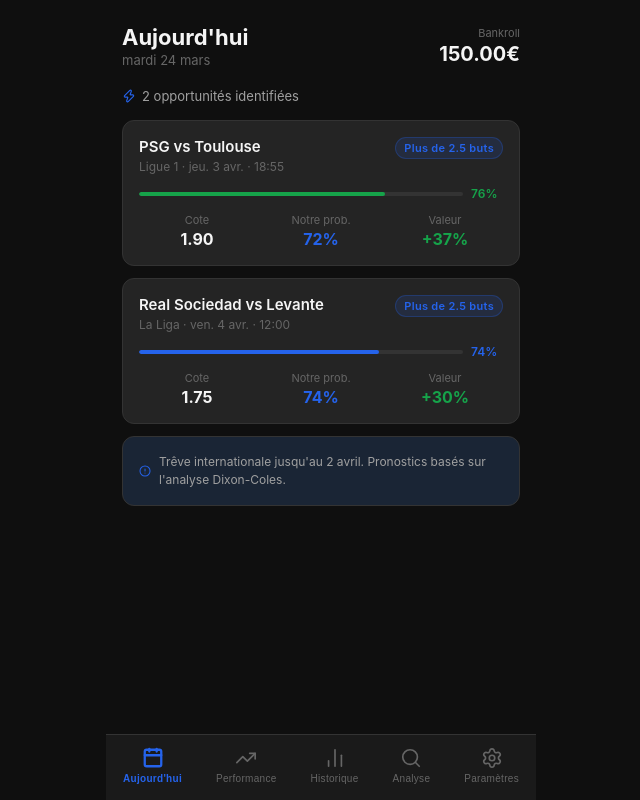
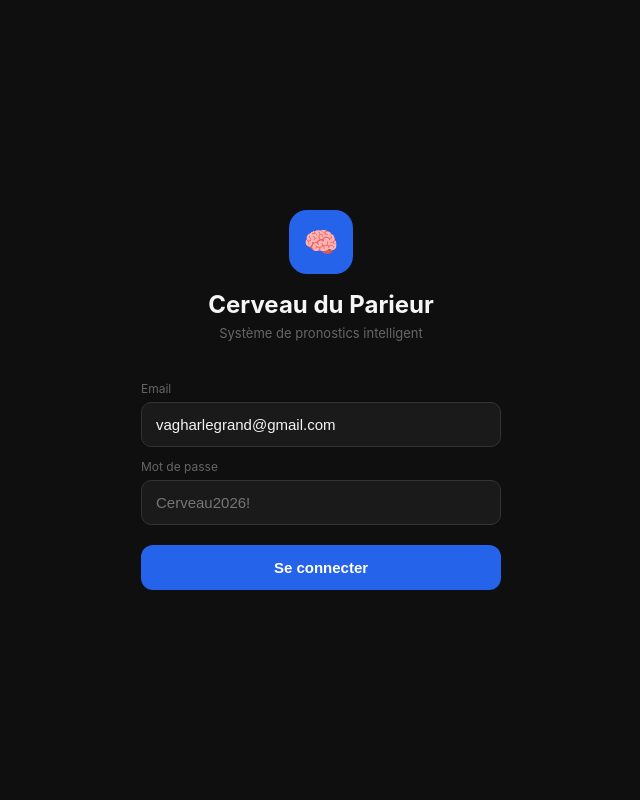
Before and after one commit to hebreupeuple-ctrl/cerveau-du-parieur, a React (Vite) app in the folder frontend/: page / in a window 1280 px wide. Shown: the whole page, without its empty margins (319-959 px from the left). Built offline with nearby package versions, Linux system fonts and the light colour scheme.

Commit message:
feat: Systeme complet operationnel
- Backend FastAPI connecte a l'interface
- Authentification JWT fonctionnelle
- Interface PWA connectee aux vraies donnees
- Ecran login professionnel
- 5 ecrans complets
- Base de donnees : 10110 matchs, 7720 features
- Modele ML entraine sur 7720 matchs

```diff
--- a/frontend/src/App.jsx
+++ b/frontend/src/App.jsx
@@ -1,4 +1,4 @@
-import React, { useEffect, useState } from 'react'
+import React, { useState, useEffect } from 'react'
 import { Provider } from 'react-redux'
 import { store } from './store/index.js'
 import BottomNav from './components/navigation/BottomNav.jsx'
@@ -7,6 +7,7 @@ import Performance from './screens/Performance.jsx'
 import Historique from './screens/Historique.jsx'
 import Analyse from './screens/Analyse.jsx'
 import Parametres from './screens/Parametres.jsx'
+import Login from './screens/Login.jsx'
 
 const screens = {
   today: Aujourd_hui,
@@ -18,6 +19,21 @@ const screens = {
 
 function AppContent() {
   const [activeScreen, setActiveScreen] = useState('today')
+  const [token, setToken] = useState(localStorage.getItem('token'))
+
+  const handleLogin = (newToken) => {
+    setToken(newToken)
+  }
+
+  const handleLogout = () => {
+    localStorage.removeItem('token')
+    setToken(null)
+  }
+
+  if (!token) {
+    return <Login onLogin={handleLogin} />
+  }
+
   const Screen = screens[activeScreen]
 
   return (
@@ -31,7 +47,7 @@ function AppContent() {
       position: 'relative',
     }}>
       <div style={{ paddingBottom: '80px' }}>
-        <Screen />
+        <Screen onLogout={handleLogout} />
       </div>
       <BottomNav active={activeScreen} onChange={setActiveScreen} />
     </div>
--- a/frontend/src/screens/Aujourd_hui.jsx
+++ b/frontend/src/screens/Aujourd_hui.jsx
@@ -1,72 +1,11 @@
 import React, { useEffect, useState } from 'react'
-import { useDispatch, useSelector } from 'react-redux'
-import { TrendingUp, Clock, AlertCircle, Moon, ChevronRight, Zap } from 'lucide-react'
+import { Moon, Zap, AlertCircle, RefreshCw } from 'lucide-react'
 import Card from '../components/shared/Card.jsx'
 import Badge from '../components/shared/Badge.jsx'
 import Skeleton from '../components/shared/Skeleton.jsx'
 import EmptyState from '../components/shared/EmptyState.jsx'
-import { formatEuros, formatCote, formatHeure, formatDate } from '../utils/formatters.js'
-
-const mockData = {
-  system_mode: 'active',
-  pronostics: [
-    {
-      id: 1,
-      match: {
-        id: 1,
-        home_team: 'PSG',
-        away_team: 'Toulouse',
-        league: 'Ligue 1',
-        kickoff: '2026-04-03T18:45:00Z',
-        kickoff_timestamp: 1743706500,
-      },
-      market: 'over25',
-      market_label: 'Plus de 2.5 buts',
-      reference_bookmaker: 'Pinnacle',
-      reference_odds: 1.90,
-      model_probability: 0.72,
-      bookmaker_probability: 0.503,
-      probability_edge: 0.217,
-      expected_value: 0.368,
-      confidence_score: 0.76,
-      recommended_stake: 12.50,
-      potential_gain: 23.75,
-      movement_type: null,
-      status: 'pending',
-    },
-    {
-      id: 2,
-      match: {
-        id: 2,
-        home_team: 'Real Sociedad',
-        away_team: 'Levante',
-        league: 'La Liga',
-        kickoff: '2026-04-04T12:00:00Z',
-        kickoff_timestamp: 1743768000,
-      },
-      market: 'over25',
-      market_label: 'Plus de 2.5 buts',
-      reference_bookmaker: 'Pinnacle',
-      reference_odds: 1.75,
-      model_probability: 0.74,
-      bookmaker_probability: 0.571,
-      probability_edge: 0.169,
-      expected_value: 0.295,
-      confidence_score: 0.74,
-      recommended_stake: 10.00,
-      potential_gain: 17.50,
-      movement_type: null,
-      status: 'pending',
-    },
-  ],
-  combine_recommendation: null,
-  bankroll_summary: {
-    current: 150.00,
-    today_change: 0,
-    week_change: 0,
-    week_change_pct: 0,
-  }
-}
+import { formatCote, formatHeure, formatDate } from '../utils/formatters.js'
+import api from '../services/api.js'
 
 function ConfidenceBar({ value }) {
   const pct = Math.round(value * 100)
@@ -74,18 +13,15 @@ function ConfidenceBar({ value }) {
   return (
     <div style={{ display: 'flex', alignItems: 'center', gap: '8px' }}>
       <div style={{
-        flex: 1,
-        height: '4px',
+        flex: 1, height: '4px',
         backgroundColor: '#333333',
         borderRadius: '9999px',
         overflow: 'hidden',
       }}>
         <div style={{
-          width: `${pct}%`,
-          height: '100%',
+          width: `${pct}%`, height: '100%',
           backgroundColor: color,
           borderRadius: '9999px',
-          transition: 'width 0.5s ease',
         }} />
       </div>
       <span style={{ fontSize: '12px', fontWeight: '600', color, minWidth: '32px' }}>
@@ -101,7 +37,7 @@ function PronosticCard({ pronostic, onPlace, onIgnore }) {
 
   return (
     <Card style={{ marginBottom: '12px' }}>
-      <div onClick={() => setExpanded(!expanded)}>
+      <div onClick={() => setExpanded(!expanded)} style={{ cursor: 'pointer' }}>
         <div style={{ display: 'flex', justifyContent: 'space-between', alignItems: 'flex-start', marginBottom: '12px' }}>
           <div style={{ flex: 1 }}>
             <div style={{ fontSize: '15px', fontWeight: '600', color: '#F5F5F5', marginBottom: '3px' }}>
@@ -113,15 +49,8 @@ function PronosticCard({ pronostic, onPlace, onIgnore }) {
           </div>
           <Badge variant="accent">{pronostic.market_label}</Badge>
         </div>
-
         <ConfidenceBar value={pronostic.confidence_score} />
-
-        <div style={{
-          display: 'grid',
-          gridTemplateColumns: '1fr 1fr 1fr',
-          gap: '8px',
-          marginTop: '12px',
-        }}>
+        <div style={{ display: 'grid', gridTemplateColumns: '1fr 1fr 1fr', gap: '8px', marginTop: '12px' }}>
           <div style={{ textAlign: 'center' }}>
             <div style={{ fontSize: '11px', color: '#666666', marginBottom: '2px' }}>Cote</div>
             <div style={{ fontSize: '16px', fontWeight: '700', color: '#F5F5F5' }}>
@@ -146,9 +75,9 @@ function PronosticCard({ pronostic, onPlace, onIgnore }) {
       {expanded && (
         <div style={{ marginTop: '16px', borderTop: '1px solid #333333', paddingTop: '16px' }}>
           <div style={{ display: 'flex', justifyContent: 'space-between', marginBottom: '8px' }}>
-            <span style={{ fontSize: '13px', color: '#A0A0A0' }}>Edge sur bookmaker</span>
+            <span style={{ fontSize: '13px', color: '#A0A0A0' }}>Edge bookmaker</span>
             <span style={{ fontSize: '13px', fontWeight: '600', color: '#16A34A' }}>
-              +{Math.round(pronostic.probability_edge * 100)}%
+              +{Math.round((pronostic.probability_edge || 0) * 100)}%
             </span>
           </div>
           <div style={{ display: 'flex', justifyContent: 'space-between', marginBottom: '16px' }}>
@@ -159,9 +88,7 @@ function PronosticCard({ pronostic, onPlace, onIgnore }) {
           </div>
 
           <div style={{ marginBottom: '16px' }}>
-            <div style={{ fontSize: '12px', color: '#666666', marginBottom: '8px' }}>
-              Mise recommandée
-            </div>
+            <div style={{ fontSize: '12px', color: '#666666', marginBottom: '8px' }}>Mise recommandée</div>
             <div style={{ display: 'flex', alignItems: 'center', gap: '12px' }}>
               <input
                 type="number"
@@ -193,14 +120,11 @@ function PronosticCard({ pronostic, onPlace, onIgnore }) {
             <button
               onClick={() => onIgnore(pronostic.id)}
               style={{
-                padding: '12px',
-                borderRadius: '10px',
+                padding: '12px', borderRadius: '10px',
                 border: '1px solid #444444',
                 backgroundColor: 'transparent',
-                color: '#A0A0A0',
-                fontSize: '14px',
-                fontWeight: '500',
-                cursor: 'pointer',
+                color: '#A0A0A0', fontSize: '14px',
+                fontWeight: '500', cursor: 'pointer',
               }}
             >
               Ignorer
@@ -208,14 +132,10 @@ function PronosticCard({ pronostic, onPlace, onIgnore }) {
             <button
               onClick={() => onPlace(pronostic.id, mise, pronostic.reference_odds)}
               style={{
-                padding: '12px',
-                borderRadius: '10px',
-                border: 'none',
-                backgroundColor: '#2563EB',
-                color: '#FFFFFF',
-                fontSize: '14px',
-                fontWeight: '600',
-                cursor: 'pointer',
+                padding: '12px', borderRadius: '10px',
+                border: 'none', backgroundColor: '#2563EB',
+                color: '#FFFFFF', fontSize: '14px',
+                fontWeight: '600', cursor: 'pointer',
               }}
             >
               Valider le pari
@@ -228,19 +148,56 @@ function PronosticCard({ pronostic, onPlace, onIgnore }) {
 }
 
 export default function Aujourd_hui() {
-  const [data, setData] = useState(mockData)
-  const [loading, setLoading] = useState(false)
+  const [data, setData] = useState(null)
+  const [loading, setLoading] = useState(true)
+  const [error, setError] = useState(null)
 
-  const handlePlace = (id, stake, odds) => {
-    alert(`Pari validé — Mise: ${stake}€ — Cote: ${odds}`)
+  const charger = async () => {
+    setLoading(true)
+    setError(null)
+    try {
+      const token = localStorage.getItem('token')
+      if (!token) {
+        setError('Non connecté')
+        setLoading(false)
+        return
+      }
+      const res = await api.get('/pronostics/today')
+      setData(res.data)
+    } catch (e) {
+      setError('Erreur de connexion au serveur')
+    } finally {
+      setLoading(false)
+    }
   }
 
-  const handleIgnore = (id) => {
-    setData(prev => ({
-      ...prev,
-      pronostics: prev.pronostics.filter(p => p.id !== id)
-    }))
+  useEffect(() => {
+    charger()
+  }, [])
+
+  const handlePlace = async (id, stake, odds) => {
+    try {
+      await api.post(`/pronostics/${id}/place`, {
+        actual_stake: stake,
+        actual_odds: odds,
+      })
+      charger()
+    } catch (e) {
+      alert('Erreur lors de la validation du pari')
     }
+  }
+
+  const handleIgnore = async (id) => {
+    try {
+      await api.post(`/pronostics/${id}/ignore`, {})
+      charger()
+    } catch (e) {
+      alert('Erreur')
+    }
+  }
+
+  const pronostics = data?.pronostics || []
+  const bankroll = data?.bankroll_summary?.current || 150
 
   return (
     <div style={{ padding: '16px' }}>
@@ -253,10 +210,18 @@ export default function Aujourd_hui() {
             {new Date().toLocaleDateString('fr-FR', { weekday: 'long', day: 'numeric', month: 'long' })}
           </p>
         </div>
+        <div style={{ display: 'flex', alignItems: 'center', gap: '12px' }}>
+          <button
+            onClick={charger}
+            style={{ background: 'none', border: 'none', cursor: 'pointer', padding: '4px' }}
+          >
+            <RefreshCw size={16} color="#666666" />
+          </button>
           <div style={{ textAlign: 'right' }}>
             <div style={{ fontSize: '11px', color: '#666666', marginBottom: '2px' }}>Bankroll</div>
             <div style={{ fontSize: '20px', fontWeight: '700', color: '#F5F5F5' }}>
-            {data.bankroll_summary.current.toFixed(2)}€
+              {bankroll.toFixed(2)}€
+            </div>
           </div>
         </div>
       </div>
@@ -276,27 +241,51 @@ export default function Aujourd_hui() {
             </Card>
           ))}
         </div>
-      ) : data.pronostics.length === 0 ? (
+      ) : error ? (
+        <Card style={{ textAlign: 'center', padding: '32px 16px' }}>
+          <AlertCircle size={32} color="#DC2626" style={{ margin: '0 auto 12px' }} />
+          <p style={{ color: '#DC2626', fontSize: '14px', marginBottom: '16px' }}>{error}</p>
+          <button
+            onClick={charger}
+            style={{
+              padding: '10px 20px', borderRadius: '8px',
+              border: 'none', backgroundColor: '#2563EB',
+              color: '#FFFFFF', cursor: 'pointer', fontSize: '14px',
+            }}
+          >
+            Réessayer
+          </button>
+        </Card>
+      ) : pronostics.length === 0 ? (
+        <>
           <EmptyState
             icon={Moon}
-          title="Aucune opportunité aujourd'hui"
-          message="Le système surveille les matchs en continu. Les prochains pronostics arrivent le 3 avril."
+            title="Trêve internationale"
+            message="Aucun match de nos ligues principales cette semaine. Les prochains pronostics arrivent le 3 avril."
           />
+          <Card style={{ marginTop: '16px', backgroundColor: '#1A2535' }}>
+            <div style={{ display: 'flex', alignItems: 'flex-start', gap: '10px' }}>
+              <AlertCircle size={16} color="#2563EB" style={{ marginTop: '1px', flexShrink: 0 }} />
+              <div>
+                <p style={{ fontSize: '13px', color: '#A0A0A0', lineHeight: '1.5' }}>
+                  Le système analyse en continu les 6 grandes ligues. Pendant la trêve, les pronostics sont suspendus pour garantir la qualité.
+                </p>
+                <p style={{ fontSize: '12px', color: '#666666', marginTop: '8px' }}>
+                  Prochain match : PSG vs Toulouse le 3 avril
+                </p>
+              </div>
+            </div>
+          </Card>
+        </>
       ) : (
         <>
-          <div style={{
-            display: 'flex',
-            alignItems: 'center',
-            gap: '6px',
-            marginBottom: '16px',
-          }}>
+          <div style={{ display: 'flex', alignItems: 'center', gap: '6px', marginBottom: '16px' }}>
             <Zap size={14} color="#2563EB" />
             <span style={{ fontSize: '13px', color: '#A0A0A0' }}>
-              {data.pronostics.length} opportunité{data.pronostics.length > 1 ? 's' : ''} identifiée{data.pronostics.length > 1 ? 's' : ''}
+              {pronostics.length} opportunité{pronostics.length > 1 ? 's' : ''} identifiée{pronostics.length > 1 ? 's' : ''}
             </span>
           </div>
-
-          {data.pronostics.map(p => (
+          {pronostics.map(p => (
             <PronosticCard
               key={p.id}
               pronostic={p}
@@ -304,15 +293,6 @@ export default function Aujourd_hui() {
               onIgnore={handleIgnore}
             />
           ))}
-
-          <Card style={{ marginTop: '8px', backgroundColor: '#1A2535' }}>
-            <div style={{ display: 'flex', alignItems: 'center', gap: '8px' }}>
-              <AlertCircle size={16} color="#2563EB" />
-              <span style={{ fontSize: '12px', color: '#A0A0A0', lineHeight: '1.5' }}>
-                Trêve internationale jusqu'au 2 avril. Pronostics basés sur l'analyse Dixon-Coles.
-              </span>
-            </div>
-          </Card>
         </>
       )}
     </div>
--- /dev/null
+++ b/frontend/src/screens/Login.jsx
@@ -0,0 +1,137 @@
+import React, { useState } from 'react'
+import api from '../services/api.js'
+
+export default function Login({ onLogin }) {
+  const [email, setEmail] = useState('vagharlegrand@gmail.com')
+  const [password, setPassword] = useState('')
+  const [loading, setLoading] = useState(false)
+  const [error, setError] = useState(null)
+
+  const handleLogin = async () => {
+    setLoading(true)
+    setError(null)
+    try {
+      const res = await api.post('/auth/login', {
+        email,
+        password,
+        device_fingerprint: 'pwa-device-' + navigator.userAgent.slice(0, 20),
+        device_name: navigator.platform || 'Mon appareil',
+        platform: /iPhone|iPad/.test(navigator.userAgent) ? 'iOS' : 'web',
+      })
+      const token = res.data.access_token
+      localStorage.setItem('token', token)
+      onLogin(token)
+    } catch (e) {
+      setError('Email ou mot de passe incorrect')
+    } finally {
+      setLoading(false)
+    }
+  }
+
+  return (
+    <div style={{
+      minHeight: '100vh',
+      backgroundColor: '#0F0F0F',
+      display: 'flex',
+      flexDirection: 'column',
+      alignItems: 'center',
+      justifyContent: 'center',
+      padding: '24px',
+    }}>
+      <div style={{ width: '100%', maxWidth: '360px' }}>
+        <div style={{ textAlign: 'center', marginBottom: '40px' }}>
+          <div style={{
+            width: '64px', height: '64px',
+            backgroundColor: '#2563EB',
+            borderRadius: '18px',
+            display: 'flex', alignItems: 'center',
+            justifyContent: 'center',
+            margin: '0 auto 16px',
+            fontSize: '28px',
+          }}>
+            🧠
+          </div>
+          <h1 style={{ fontSize: '24px', fontWeight: '700', color: '#F5F5F5', marginBottom: '6px' }}>
+            Cerveau du Parieur
+          </h1>
+          <p style={{ fontSize: '13px', color: '#666666' }}>
+            Système de pronostics intelligent
+          </p>
+        </div>
+
+        <div style={{ display: 'flex', flexDirection: 'column', gap: '12px' }}>
+          <div>
+            <label style={{ fontSize: '12px', color: '#666666', display: 'block', marginBottom: '6px' }}>
+              Email
+            </label>
+            <input
+              type="email"
+              value={email}
+              onChange={(e) => setEmail(e.target.value)}
+              style={{
+                width: '100%',
+                backgroundColor: '#1A1A1A',
+                border: '1px solid #333333',
+                borderRadius: '10px',
+                padding: '13px 14px',
+                color: '#F5F5F5',
+                fontSize: '15px',
+                outline: 'none',
+                boxSizing: 'border-box',
+              }}
+            />
+          </div>
+
+          <div>
+            <label style={{ fontSize: '12px', color: '#666666', display: 'block', marginBottom: '6px' }}>
+              Mot de passe
+            </label>
+            <input
+              type="password"
+              value={password}
+              onChange={(e) => setPassword(e.target.value)}
+              onKeyDown={(e) => e.key === 'Enter' && handleLogin()}
+              placeholder="Cerveau2026!"
+              style={{
+                width: '100%',
+                backgroundColor: '#1A1A1A',
+                border: '1px solid #333333',
+                borderRadius: '10px',
+                padding: '13px 14px',
+                color: '#F5F5F5',
+                fontSize: '15px',
+                outline: 'none',
+                boxSizing: 'border-box',
+              }}
+            />
+          </div>
+
+          {error && (
+            <p style={{ fontSize: '13px', color: '#DC2626', textAlign: 'center' }}>
+              {error}
+            </p>
+          )}
+
+          <button
+            onClick={handleLogin}
+            disabled={loading}
+            style={{
+              width: '100%',
+              padding: '14px',
+              borderRadius: '12px',
+              border: 'none',
+              backgroundColor: loading ? '#1D4ED8' : '#2563EB',
+              color: '#FFFFFF',
+              fontSize: '15px',
+              fontWeight: '600',
+              cursor: loading ? 'not-allowed' : 'pointer',
+              marginTop: '8px',
+            }}
+          >
+            {loading ? 'Connexion...' : 'Se connecter'}
+          </button>
+        </div>
+      </div>
+    </div>
+  )
+}
```
Also changed, not shown: 1 other file (tests, documents, lock files or other folders). Lines whose indentation alone changed are shown as unchanged.
